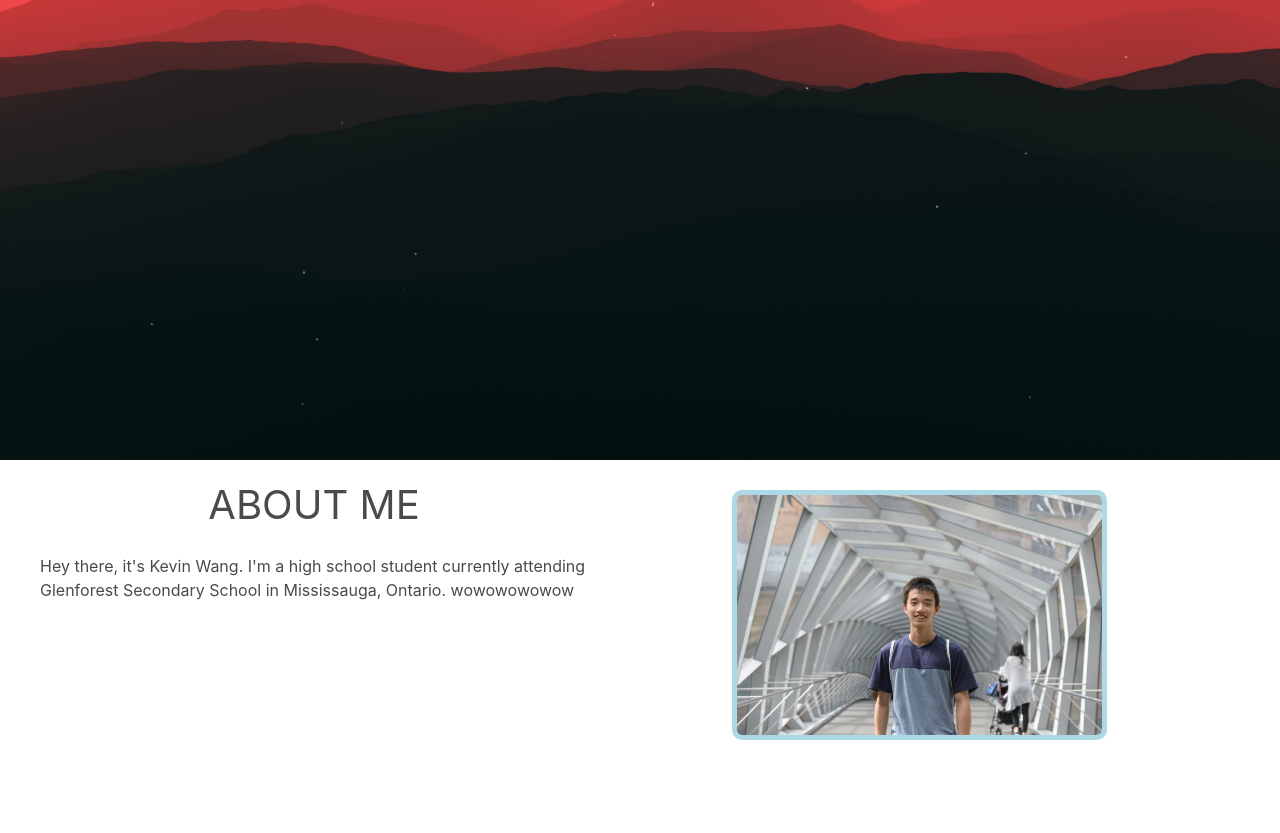
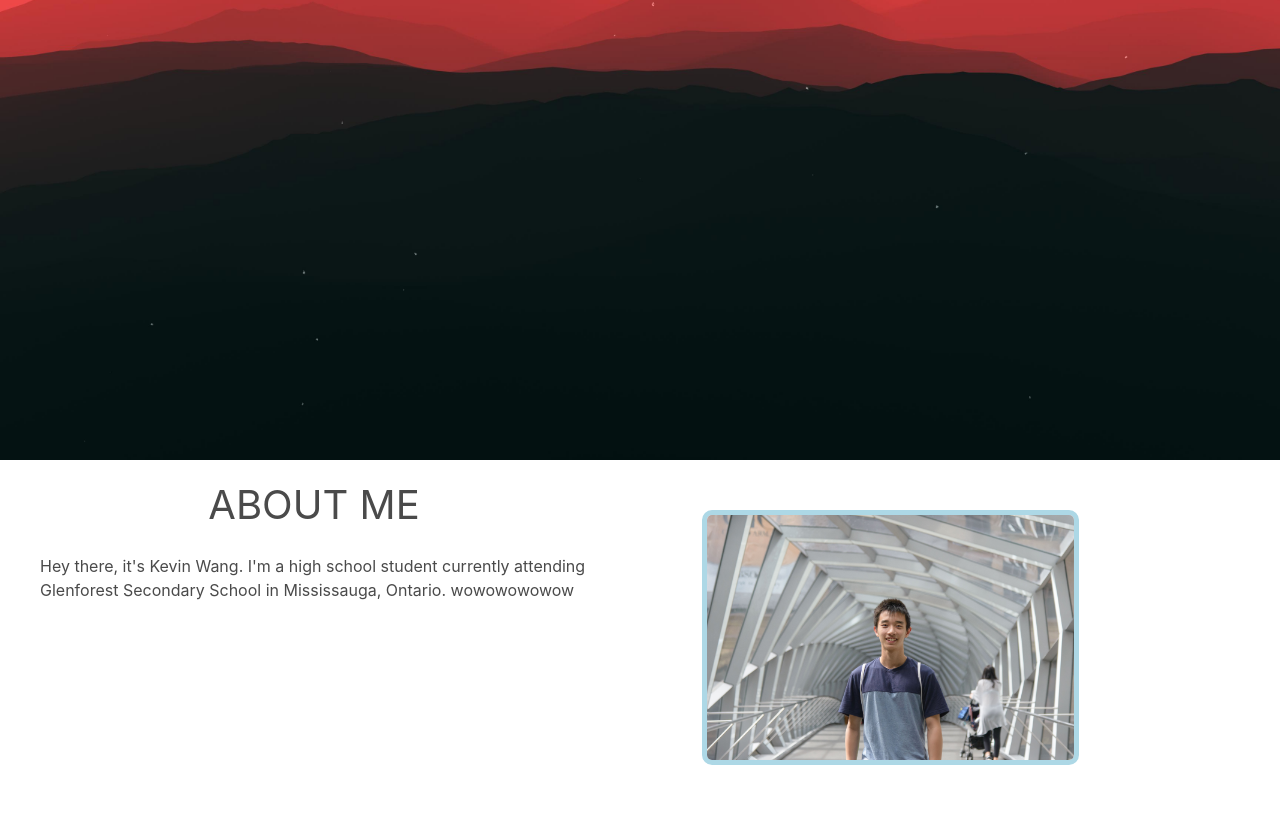
Before and after one commit to kevin-wangg/Personal-Website, a plain HTML site: page index.html in a window 1280 px wide. Shown: the part 340-1173 px from the top of the page. Before the commit the page ends 1128 px from the top, so only its background shows below. Drawn offline with nearby package versions, Linux system fonts and the light colour scheme.

Commit message:
fixed picture a little

```diff
--- a/index.css
+++ b/index.css
@@ -18,11 +18,11 @@
     padding-top: 20px;
 }
 .img-container {
-    margin: 30px;
-    margin-left: 80px;
+    margin: 50px;
+    margin-left: 50px;
     padding: 0;
-    height: 250px;
-    width: 375px;
+    height: auto;
+    width: 60%;
     border: 5px solid lightblue;
     border-radius: 10px;
 }
```
